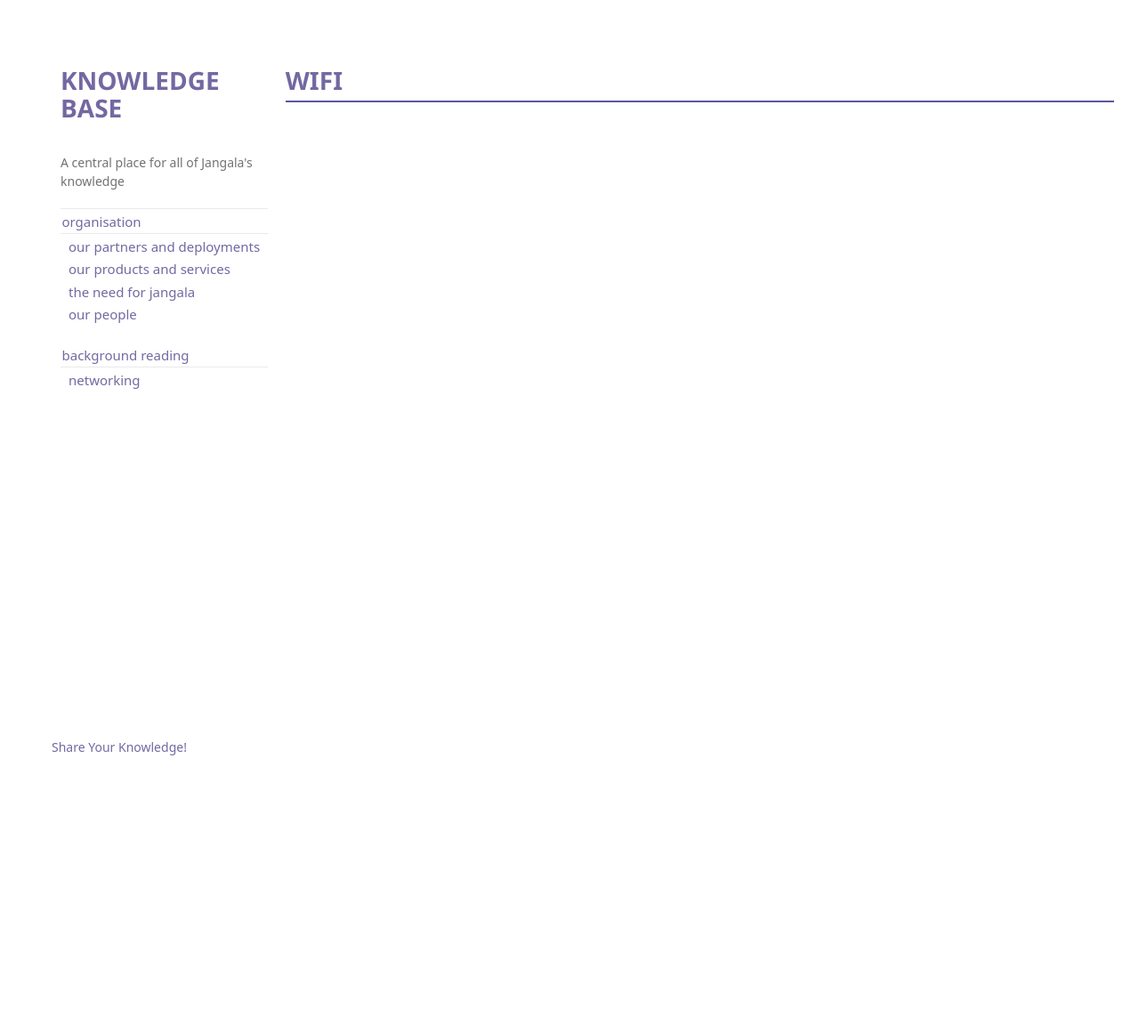
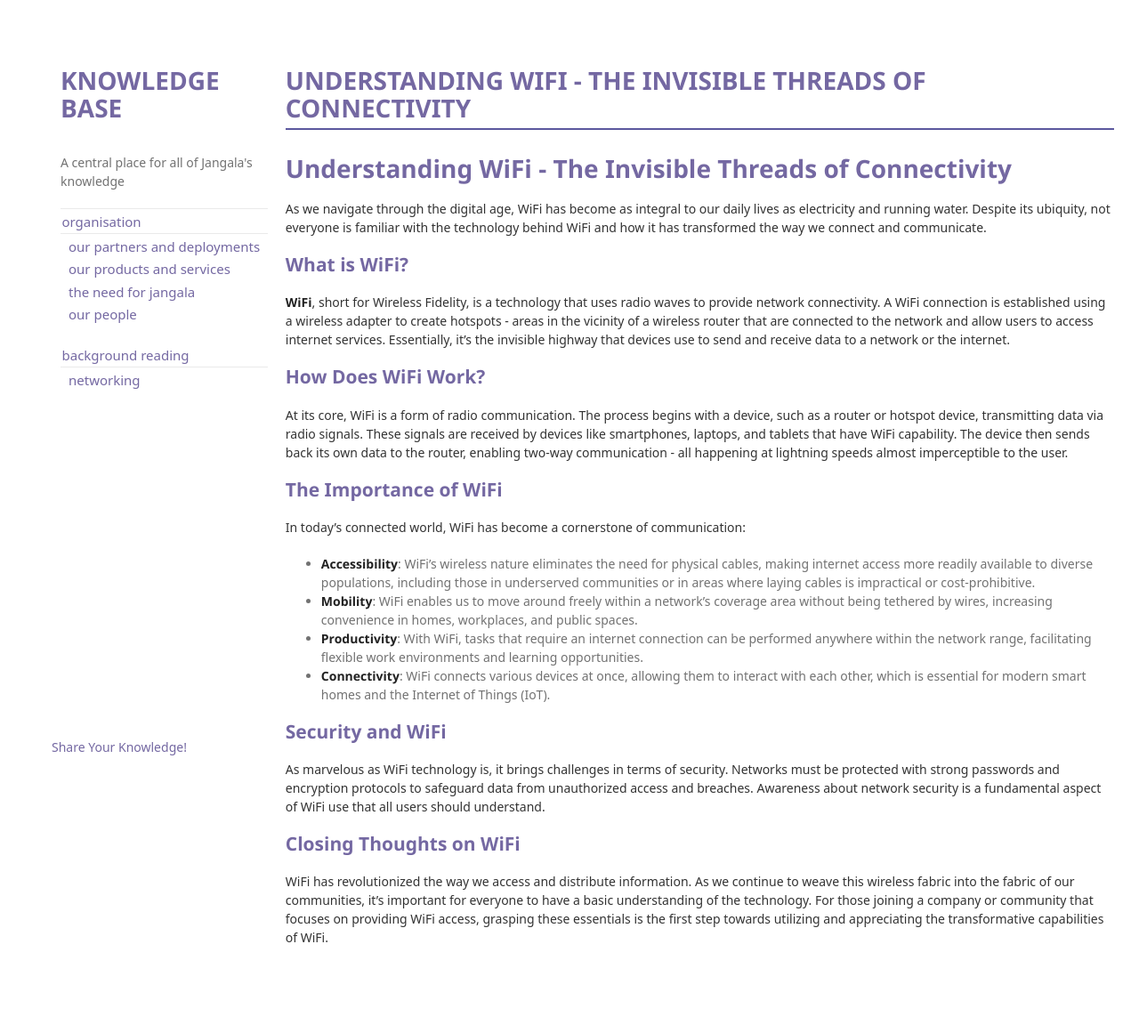
Before and after one commit to jangala-dev/jangala-dev.github.io, a Jekyll site: the page built from docs/_posts/background_reading/networking/2023-12-20-wifi.md, in a window 1280 px wide. Shown: the whole page at 89% size. Built offline with Jekyll 4.4.1, drawn with Linux system fonts in a browser that asks for light colours; some web fonts are replaced; before the commit the page ends 900 px from its top, so only the background shows below that.

Commit message:
Add wifi article

```diff
--- a/docs/_posts/background_reading/networking/2023-12-20-wifi.md
+++ b/docs/_posts/background_reading/networking/2023-12-20-wifi.md
@@ -1,8 +1,36 @@
 ---
 layout: post
-title: Wifi
-meta:
+title: Understanding WiFi - The Invisible Threads of Connectivity
+meta: As we navigate through the digital age, WiFi has become as integral...
 posted: 12/20/2023
 source: ''
 category: background_reading/networking
 ---
+# Understanding WiFi - The Invisible Threads of Connectivity
+
+As we navigate through the digital age, WiFi has become as integral to our daily lives as electricity and running water. Despite its ubiquity, not everyone is familiar with the technology behind WiFi and how it has transformed the way we connect and communicate.
+
+## What is WiFi?
+
+**WiFi**, short for Wireless Fidelity, is a technology that uses radio waves to provide network connectivity. A WiFi connection is established using a wireless adapter to create hotspots - areas in the vicinity of a wireless router that are connected to the network and allow users to access internet services. Essentially, it's the invisible highway that devices use to send and receive data to a network or the internet.
+
+## How Does WiFi Work?
+
+At its core, WiFi is a form of radio communication. The process begins with a device, such as a router or hotspot device, transmitting data via radio signals. These signals are received by devices like smartphones, laptops, and tablets that have WiFi capability. The device then sends back its own data to the router, enabling two-way communication - all happening at lightning speeds almost imperceptible to the user.
+
+## The Importance of WiFi
+
+In today's connected world, WiFi has become a cornerstone of communication:
+
+- **Accessibility**: WiFi's wireless nature eliminates the need for physical cables, making internet access more readily available to diverse populations, including those in underserved communities or in areas where laying cables is impractical or cost-prohibitive.
+- **Mobility**: WiFi enables us to move around freely within a network's coverage area without being tethered by wires, increasing convenience in homes, workplaces, and public spaces.
+- **Productivity**: With WiFi, tasks that require an internet connection can be performed anywhere within the network range, facilitating flexible work environments and learning opportunities.
+- **Connectivity**: WiFi connects various devices at once, allowing them to interact with each other, which is essential for modern smart homes and the Internet of Things (IoT).
+
+## Security and WiFi
+
+As marvelous as WiFi technology is, it brings challenges in terms of security. Networks must be protected with strong passwords and encryption protocols to safeguard data from unauthorized access and breaches. Awareness about network security is a fundamental aspect of WiFi use that all users should understand.
+
+## Closing Thoughts on WiFi
+
+WiFi has revolutionized the way we access and distribute information. As we continue to weave this wireless fabric into the fabric of our communities, it’s important for everyone to have a basic understanding of the technology. For those joining a company or community that focuses on providing WiFi access, grasping these essentials is the first step towards utilizing and appreciating the transformative capabilities of WiFi.
```
